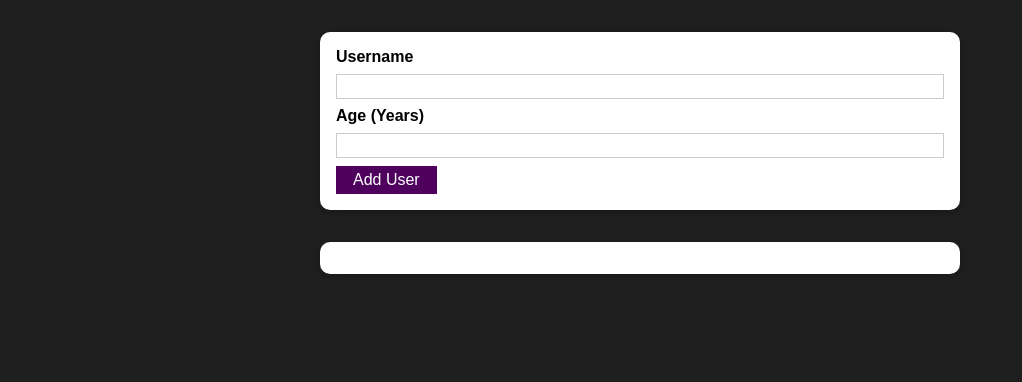
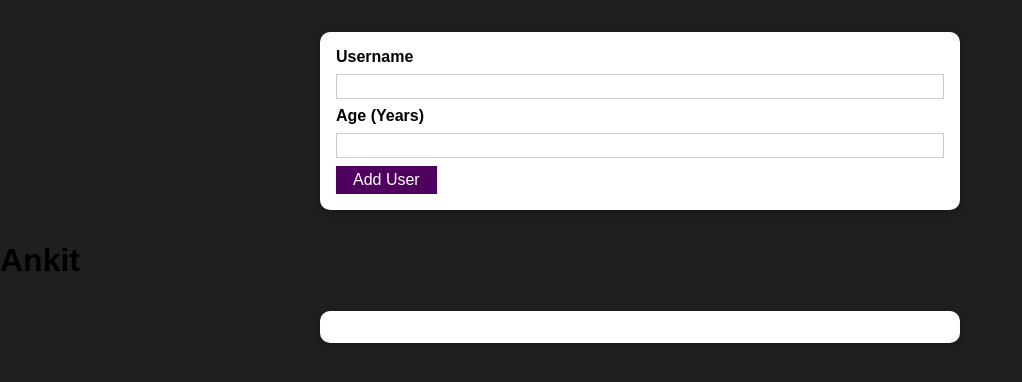
Before and after one commit to ak1484/Complete-React-Project-udemyP, a React (Create React App) app: page / in a window 1280 px wide. Shown: the top 382 px of the page, without its empty margins (0-1022 px from the left). Built offline with nearby package versions, Linux system fonts and the light colour scheme.

Commit message:
add ankit to h1

```diff
--- a/src/App.js
+++ b/src/App.js
@@ -14,6 +14,7 @@ function App() {
   return (
     <>
       <AddUser onAddUser={addUserHandler} />
+      <h1>Ankit</h1>
       <UsersList users={usersList} />
     </>
   );
```
